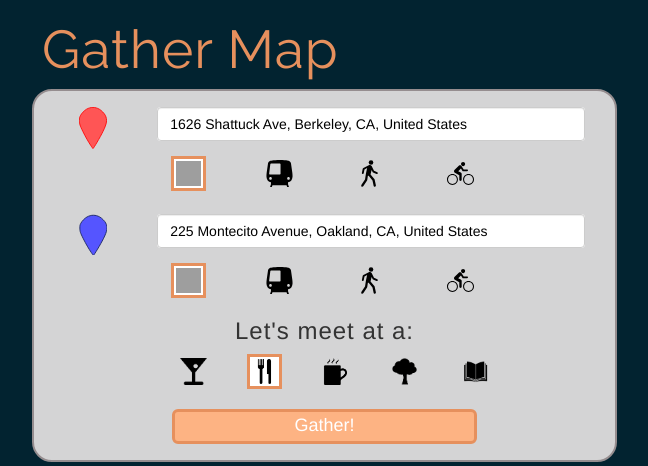
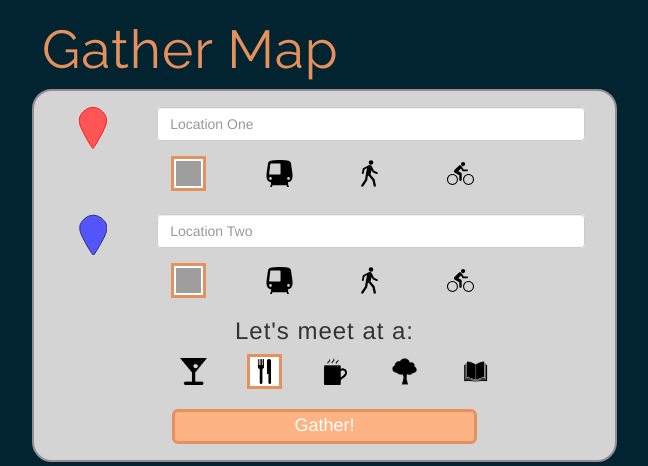
Before and after one commit to savannahjune/gather, a Flask app: page / in a window 1280 px wide. Shown: the top 466 px of the page, without its empty margins (23-671 px from the left). Run offline with Flask 2, Linux system fonts and the light colour scheme; some libraries are stand-ins or nearby versions; grey boxes are pictures that could not be loaded.

Commit message:
more refactoring and deleted default values and debug for deployment

```diff
--- a/app.py
+++ b/app.py
@@ -11,4 +11,4 @@ def run_app():
 
 if __name__ == "__main__":
     port = int(os.environ.get("PORT", 5000))
-    app.run(host='0.0.0.0', port=port, debug=True)
+    app.run(host='0.0.0.0', port=port)
--- a/templates/main.html
+++ b/templates/main.html
@@ -79,7 +79,7 @@
               <form role="form"> <!-- location one form -->
 
                 <div class="form-group address_wrapper">
-                  <input type="text" class="typeahead form-control input_boxes" id="location_one" value="1626 Shattuck Ave, Berkeley, CA, United States" placeholder="Location One">
+                  <input type="text" class="typeahead form-control input_boxes" id="location_one" placeholder="Location One">
                 </div>
 
                 <label class="radio-inline">
@@ -119,7 +119,7 @@
               <form role="form">
 
                 <div class="form-group address_wrapper">
-                  <input type="text" class="typeahead form-control input_boxes" id="location_two" value="225 Montecito Avenue, Oakland, CA, United States" placeholder="Location Two">
+                  <input type="text" class="typeahead form-control input_boxes" id="location_two" placeholder="Location Two">
                 </div>
 
                   <label class="radio-inline">
```
Also changed, not shown: static/js/newmap.js (+15 -26 lines).
